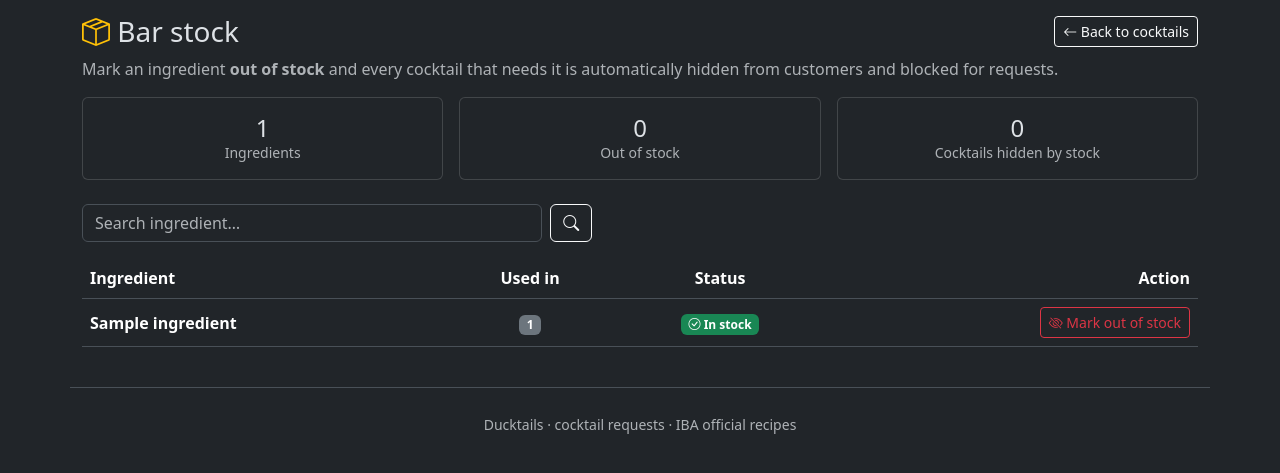
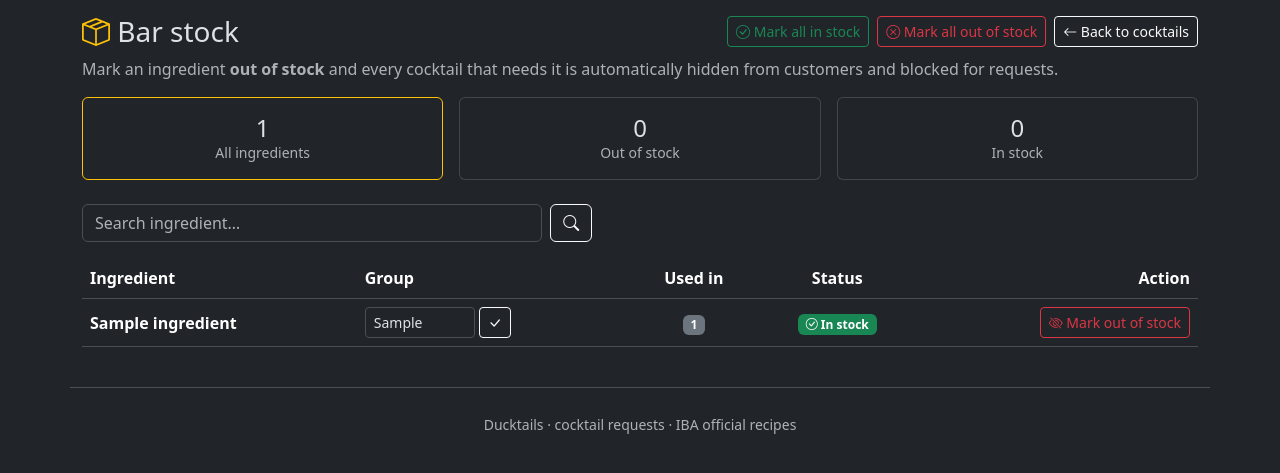
Before and after one commit to pdolci/Ducktails, a Flask app: page /cocktails/inventory in a window 1280 px wide. Shown: the part 57-530 px from the top of the page. Run offline with Flask 3, Linux system fonts and the light colour scheme; the visitor is signed in with stand-in values (Sample User, id 1); tables that the repository leaves empty hold one stand-in row (values such as "Sample post").

Commit message:
feat: add ingredient groups, clickable dashboard, bar stock UX, house cocktails, cocktail images

```diff
--- a/app/blueprints/cocktails/routes.py
+++ b/app/blueprints/cocktails/routes.py
@@ -35,7 +35,10 @@ def list():
 
     # Customers only see cocktails that are available AND fully in stock.
     # Admins see everything (with badges for hidden / missing-ingredient ones).
+    orderable = request.args.get("orderable", "").strip()
     if not is_admin:
+        cocktails = [c for c in cocktails if c.is_orderable]
+    elif orderable:
         cocktails = [c for c in cocktails if c.is_orderable]
 
     grouped = OrderedDict((cat, []) for cat in ALL_CATEGORIES)
@@ -50,6 +53,7 @@ def list():
         cocktails=cocktails,
         q=q,
         category=category,
+        orderable=orderable,
         all_categories=ALL_CATEGORIES,
         is_admin=is_admin,
     )
@@ -163,26 +167,58 @@ def toggle_available(cocktail_id):
 @admin_required
 def inventory():
     q = request.args.get("q", "").strip()
+    stock = request.args.get("stock", "").strip()
     query = Ingredient.query
     if q:
         query = query.filter(Ingredient.name.ilike(f"%{q}%"))
+    if stock == "in":
+        query = query.filter_by(in_stock=True)
+    elif stock == "out":
+        query = query.filter_by(in_stock=False)
     # Out-of-stock first, then alphabetical.
     ingredients = query.order_by(Ingredient.in_stock.asc(), Ingredient.name.asc()).all()
 
     out_of_stock_count = Ingredient.query.filter_by(in_stock=False).count()
+    in_stock_count = Ingredient.query.filter_by(in_stock=True).count()
     hidden = [
         c
         for c in Cocktail.query.filter_by(is_available=True).all()
         if c.missing_ingredients
     ]
+    groups = sorted(
+        g for (g,) in db.session.query(Ingredient.group).filter(
+            Ingredient.group.isnot(None)
+        ).distinct()
+    )
     return render_template(
         "cocktails/inventory.html",
         ingredients=ingredients,
         q=q,
+        stock=stock,
         total=Ingredient.query.count(),
+        in_stock_count=in_stock_count,
         out_of_stock_count=out_of_stock_count,
         hidden_count=len(hidden),
+        groups=groups,
     )
+
+
+@bp.route("/ingredients/mark-all-out", methods=["POST"])
+@admin_required
+def mark_all_out_of_stock():
+    updated = Ingredient.query.filter_by(in_stock=True).update({"in_stock": False})
+    db.session.commit()
+    flash(f"All {updated} ingredient(s) marked out of stock.", "success")
+    return redirect(url_for("cocktails.inventory"))
+
+
+@bp.route("/ingredients/mark-all-in", methods=["POST"])
+@admin_required
+def mark_all_in_stock():
+    updated = Ingredient.query.filter_by(in_stock=False).update({"in_stock": True})
+    db.session.commit()
+    flash(f"All {updated} ingredient(s) marked in stock.", "success")
+    return redirect(url_for("cocktails.inventory"))
 
 
 @bp.route("/ingredients/<int:ingredient_id>/toggle", methods=["POST"])
@@ -196,5 +232,28 @@ def toggle_ingredient(ingredient_id):
     msg = f'"{ingredient.name}" marked {state}.'
     if not ingredient.in_stock and affected:
         msg += f" {affected} cocktail(s) hidden from customers."
+    if request.headers.get("X-Requested-With") == "fetch":
+        group = ingredient.group
+        group_satisfied = False
+        if group:
+            group_satisfied = Ingredient.query.filter_by(group=group, in_stock=True).first() is not None
+        return {"ok": True, "in_stock": ingredient.in_stock, "msg": msg,
+                "group": group or "", "group_satisfied": group_satisfied}
     flash(msg, "success")
-    return redirect(request.referrer or url_for("cocktails.inventory"))
+    return redirect(url_for("cocktails.inventory"))
+
+
+@bp.route("/ingredients/<int:ingredient_id>/group", methods=["POST"])
+@admin_required
+def set_ingredient_group(ingredient_id):
+    ingredient = Ingredient.query.get_or_404(ingredient_id)
+    group = (request.form.get("group") or "").strip() or None
+    ingredient.group = group
+    db.session.commit()
+    if request.headers.get("X-Requested-With") == "fetch":
+        return {"ok": True, "group": group or ""}
+    if group:
+        flash(f'"{ingredient.name}" assigned to group "{group}".', "success")
+    else:
+        flash(f'"{ingredient.name}" group cleared.', "success")
+    return redirect(url_for("cocktails.inventory"))
--- a/app/ingredients.py
+++ b/app/ingredients.py
@@ -70,7 +70,7 @@ def get_or_create_ingredient(name):
     existing = Ingredient.query.filter(db.func.lower(Ingredient.name) == key).first()
     if existing:
         return existing
-    ing = Ingredient(name=name, in_stock=True)
+    ing = Ingredient(name=name, in_stock=False)
     db.session.add(ing)
     db.session.flush()  # so later lookups in the same pass find it
     return ing
--- a/app/templates/cocktails/inventory.html
+++ b/app/templates/cocktails/inventory.html
@@ -5,9 +5,23 @@
 {% block content %}
 <div class="d-flex flex-wrap justify-content-between align-items-center mb-2 gap-2">
   <h1 class="h3 mb-0"><i class="bi bi-box-seam brand-accent"></i> Bar stock</h1>
-  <a href="{{ url_for('cocktails.list') }}" class="btn btn-outline-light btn-sm">
-    <i class="bi bi-arrow-left"></i> Back to cocktails
-  </a>
+  <div class="d-flex gap-2">
+    <form method="post" action="{{ url_for('cocktails.mark_all_in_stock') }}" onsubmit="return confirm('Mark ALL ingredients in stock?')">
+      <input type="hidden" name="csrf_token" value="{{ csrf_token() }}">
+      <button type="submit" class="btn btn-outline-success btn-sm">
+        <i class="bi bi-check-circle"></i> Mark all in stock
+      </button>
+    </form>
+    <form method="post" action="{{ url_for('cocktails.mark_all_out_of_stock') }}" onsubmit="return confirm('Mark ALL ingredients out of stock?')">
+      <input type="hidden" name="csrf_token" value="{{ csrf_token() }}">
+      <button type="submit" class="btn btn-outline-danger btn-sm">
+        <i class="bi bi-x-circle"></i> Mark all out of stock
+      </button>
+    </form>
+    <a href="{{ url_for('cocktails.list') }}" class="btn btn-outline-light btn-sm">
+      <i class="bi bi-arrow-left"></i> Back to cocktails
+    </a>
+  </div>
 </div>
 <p class="text-body-secondary">
   Mark an ingredient <strong>out of stock</strong> and every cocktail that needs it
@@ -15,23 +29,24 @@
 </p>
 
 <div class="row g-3 mb-4">
-  <div class="col-6 col-md-4"><div class="card text-center"><div class="card-body py-3">
-    <div class="h4 mb-0">{{ total }}</div><div class="text-body-secondary small">Ingredients</div></div></div></div>
-  <div class="col-6 col-md-4"><div class="card text-center"><div class="card-body py-3">
+  <div class="col-6 col-md-4"><a href="{{ url_for('cocktails.inventory') }}" class="card text-center text-decoration-none{% if not stock %} border-warning{% endif %}"><div class="card-body py-3">
+    <div class="h4 mb-0">{{ total }}</div><div class="text-body-secondary small">All ingredients</div></div></a></div>
+  <div class="col-6 col-md-4"><a href="{{ url_for('cocktails.inventory', stock='out') }}" class="card text-center text-decoration-none{% if stock == 'out' %} border-warning{% endif %}"><div class="card-body py-3">
     <div class="h4 mb-0 {% if out_of_stock_count %}text-danger{% endif %}">{{ out_of_stock_count }}</div>
-    <div class="text-body-secondary small">Out of stock</div></div></div></div>
-  <div class="col-12 col-md-4"><div class="card text-center"><div class="card-body py-3">
-    <div class="h4 mb-0 {% if hidden_count %}text-warning{% endif %}">{{ hidden_count }}</div>
-    <div class="text-body-secondary small">Cocktails hidden by stock</div></div></div></div>
+    <div class="text-body-secondary small">Out of stock</div></div></a></div>
+  <div class="col-6 col-md-4"><a href="{{ url_for('cocktails.inventory', stock='in') }}" class="card text-center text-decoration-none{% if stock == 'in' %} border-warning{% endif %}"><div class="card-body py-3">
+    <div class="h4 mb-0 {% if in_stock_count %}text-success{% endif %}">{{ in_stock_count }}</div>
+    <div class="text-body-secondary small">In stock</div></div></a></div>
 </div>
 
 <form method="get" class="row g-2 mb-3">
+  {% if stock %}<input type="hidden" name="stock" value="{{ stock }}">{% endif %}
   <div class="col-8 col-sm-6 col-md-5">
     <input type="text" name="q" value="{{ q }}" class="form-control" placeholder="Search ingredient&hellip;">
   </div>
   <div class="col-4 col-sm-3 d-flex gap-2">
     <button type="submit" class="btn btn-outline-light"><i class="bi bi-search"></i></button>
-    {% if q %}
+    {% if q or stock %}
       <a href="{{ url_for('cocktails.inventory') }}" class="btn btn-outline-secondary"><i class="bi bi-x-lg"></i></a>
     {% endif %}
   </div>
@@ -48,6 +63,7 @@
       <thead>
         <tr>
           <th>Ingredient</th>
+          <th>Group</th>
           <th class="text-center">Used in</th>
           <th class="text-center">Status</th>
           <th class="text-end">Action</th>
@@ -55,27 +71,36 @@
       </thead>
       <tbody>
         {% for ing in ingredients %}
-          <tr class="{% if not ing.in_stock %}table-danger{% endif %}">
+          <tr id="ing-{{ ing.id }}" class="{% if not ing.in_stock %}table-danger{% endif %}">
             <td class="fw-semibold">{{ ing.name }}</td>
+            <td>
+              <form method="post" action="{{ url_for('cocktails.set_ingredient_group', ingredient_id=ing.id) }}" class="d-flex gap-1 align-items-center">
+                <input type="hidden" name="csrf_token" value="{{ csrf_token() }}">
+                <input type="text" name="group" value="{{ ing.group or '' }}" list="group-options" class="form-control form-control-sm" style="width:110px" placeholder="—">
+                <button type="submit" class="btn btn-sm btn-outline-light" title="Save group"><i class="bi bi-check-lg"></i></button>
+              </form>
+            </td>
             <td class="text-center">
-              <span class="badge text-bg-secondary">{{ ing.cocktails | length }}</span>
+              <span class="badge text-bg-secondary" data-bs-toggle="tooltip" data-bs-trigger="hover focus" data-bs-title="{{ ing.cocktails | map(attribute='name') | join(', ') }}">{{ ing.cocktails | length }}</span>
             </td>
             <td class="text-center">
               {% if ing.in_stock %}
-                <span class="badge text-bg-success"><i class="bi bi-check-circle"></i> In stock</span>
+                <span class="badge text-bg-success status-badge"><i class="bi bi-check-circle"></i> In stock</span>
+              {% elif ing.is_satisfied %}
+                <span class="badge text-bg-info status-badge"><i class="bi bi-link-45deg"></i> Via group</span>
               {% else %}
-                <span class="badge text-bg-danger"><i class="bi bi-x-circle"></i> Out of stock</span>
+                <span class="badge text-bg-danger status-badge"><i class="bi bi-x-circle"></i> Out of stock</span>
               {% endif %}
             </td>
             <td class="text-end">
               <form method="post" action="{{ url_for('cocktails.toggle_ingredient', ingredient_id=ing.id) }}" class="d-inline">
                 <input type="hidden" name="csrf_token" value="{{ csrf_token() }}">
                 {% if ing.in_stock %}
-                  <button type="submit" class="btn btn-sm btn-outline-danger">
+                  <button type="submit" class="btn btn-sm btn-outline-danger" data-toggle-id="{{ ing.id }}">
                     <i class="bi bi-eye-slash"></i> Mark out of stock
                   </button>
                 {% else %}
-                  <button type="submit" class="btn btn-sm btn-outline-success">
+                  <button type="submit" class="btn btn-sm btn-outline-success" data-toggle-id="{{ ing.id }}">
                     <i class="bi bi-arrow-counterclockwise"></i> Back in stock
                   </button>
                 {% endif %}
@@ -86,5 +111,60 @@
       </tbody>
     </table>
   </div>
+  <datalist id="group-options">
+    {% for g in groups %}<option value="{{ g }}">{% endfor %}
+  </datalist>
 {% endif %}
 {% endblock %}
+{% block scripts %}
+<script>
+document.addEventListener('click', function(e) {
+  const btn = e.target.closest('[data-toggle-id]');
+  if (!btn) return;
+  e.preventDefault();
+  const form = btn.closest('form');
+  fetch(form.action, {
+    method: 'POST',
+    headers: {'X-Requested-With': 'fetch'},
+    body: new FormData(form)
+  }).then(r => r.json()).then(data => {
+    if (!data.ok) return;
+    const row = btn.closest('tr');
+    row.classList.toggle('table-danger', !data.in_stock);
+    const badge = row.querySelector('.status-badge');
+    if (data.in_stock) {
+      badge.className = 'badge text-bg-success status-badge';
+      badge.innerHTML = '<i class="bi bi-check-circle"></i> In stock';
+      btn.className = 'btn btn-sm btn-outline-danger';
+      btn.innerHTML = '<i class="bi bi-eye-slash"></i> Mark out of stock';
+    } else {
+      badge.className = 'badge text-bg-danger status-badge';
+      badge.innerHTML = '<i class="bi bi-x-circle"></i> Out of stock';
+      btn.className = 'btn btn-sm btn-outline-success';
+      btn.innerHTML = '<i class="bi bi-arrow-counterclockwise"></i> Back in stock';
+    }
+    // Update sibling rows in the same group
+    if (data.group) {
+      document.querySelectorAll('input[name="group"]').forEach(function(input) {
+        if (input.value !== data.group) return;
+        const siblingRow = input.closest('tr');
+        if (siblingRow === row) return;
+        // Only update rows that are individually out of stock
+        if (!siblingRow.classList.contains('table-danger')) return;
+        const sibBadge = siblingRow.querySelector('.status-badge');
+        if (data.group_satisfied) {
+          sibBadge.className = 'badge text-bg-info status-badge';
+          sibBadge.innerHTML = '<i class="bi bi-link-45deg"></i> Via group';
+        } else {
+          sibBadge.className = 'badge text-bg-danger status-badge';
+          sibBadge.innerHTML = '<i class="bi bi-x-circle"></i> Out of stock';
+        }
+      });
+    }
+  });
+});
+document.querySelectorAll('[data-bs-toggle="tooltip"]').forEach(function(el) {
+  new bootstrap.Tooltip(el);
+});
+</script>
+{% endblock %}
--- a/app/templates/cocktails/list.html
+++ b/app/templates/cocktails/list.html
@@ -28,7 +28,7 @@
     <button type="submit" class="btn btn-outline-light flex-grow-1">
       <i class="bi bi-search"></i> Filter
     </button>
-    {% if q or category %}
+    {% if q or category or orderable %}
       <a href="{{ url_for('cocktails.list') }}" class="btn btn-outline-secondary" title="Clear filters">
         <i class="bi bi-x-lg"></i>
       </a>
```
Also changed, not shown: app/data/house_cocktails.json (added, +16 -0 lines), app/data/ingredient_groups.json (added, +43 -0 lines), app/models.py (+18 -3 lines), app/seed.py (+63 -0 lines), app/templates/main/index.html (+8 -8 lines), 1 other file.
